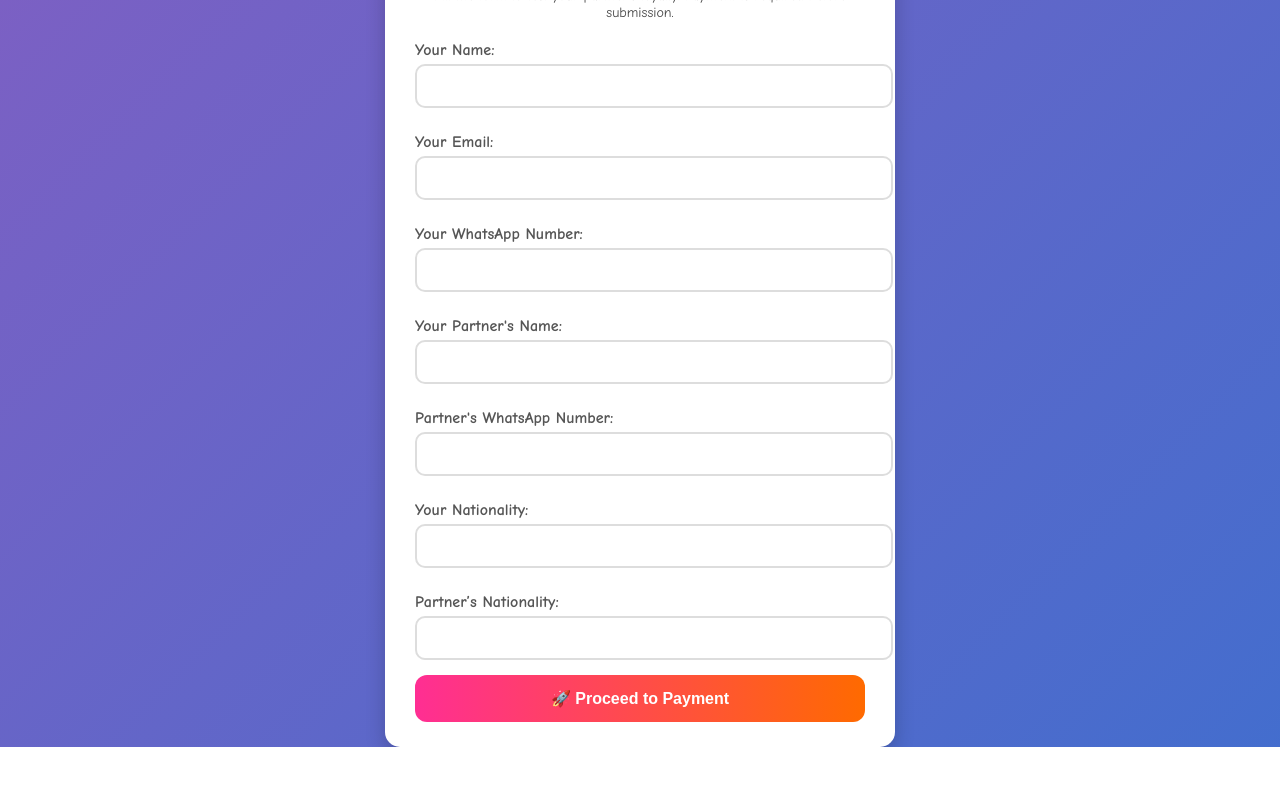
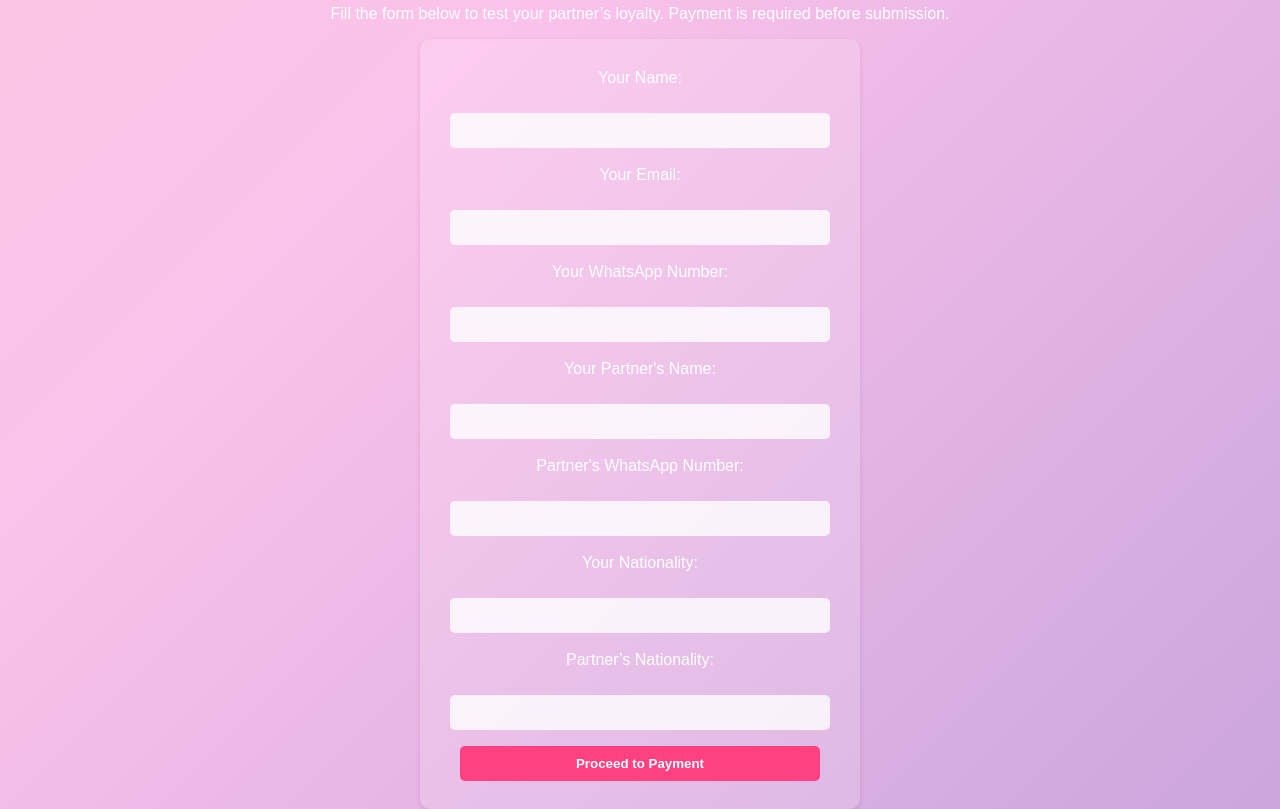
Before and after one commit to TrustlyApp959/Trustly, a plain HTML site: page index.html in a window 1280 px wide. Shown: the part 104-913 px from the top of the page. Before the commit the page ends 851 px from the top, so only its background shows below. Drawn offline with Linux system fonts and the light colour scheme.

Commit message:
Update index.html

```diff
--- a/index.html
+++ b/index.html
@@ -4,161 +4,134 @@
   <meta charset="UTF-8">
   <meta name="viewport" content="width=device-width, initial-scale=1.0">
   <title>Trustly Loyalty Test</title>
+  <link rel="stylesheet" href="Style.css">
+  <script src="https://js.paystack.co/v1/inline.js"></script>
   <style>
-    /* Background */
     body {
+      font-family: Arial, sans-serif;
+      text-align: center;
       margin: 0;
-      font-family: 'Comic Sans MS', 'Poppins', sans-serif;
-      background: linear-gradient(135deg, #ff5f9e, #845ec2, #2c73d2);
-      background-size: 300% 300%;
-      animation: gradientShift 10s ease infinite;
-      display: flex;
-      justify-content: center;
-      align-items: center;
-      min-height: 100vh;
+      padding: 0;
+      background: linear-gradient(135deg, #ff9a9e, #fad0c4, #fbc2eb, #a18cd1);
+      background-size: 400% 400%;
+      animation: gradientBG 10s ease infinite;
+      color: white;
+    }
+
+    @keyframes gradientBG {
+      0% { background-position: 0% 50%; }
+      50% { background-position: 100% 50%; }
+      100% { background-position: 0% 50%; }
+    }
+
+    .animated-title {
+      font-size: 42px;
+      font-weight: bold;
+      margin-top: 40px;
+      margin-bottom: 20px;
+      text-shadow: 2px 2px 10px rgba(255, 255, 255, 0.8);
+      animation: bounceGlow 2s infinite;
+    }
+
+    @keyframes bounceGlow {
+      0%   { transform: scale(1); text-shadow: 0 0 10px #ff9a9e; }
+      25%  { transform: scale(1.1); text-shadow: 0 0 20px #fad0c4; }
+      50%  { transform: scale(1); text-shadow: 0 0 30px #fbc2eb; }
+      75%  { transform: scale(1.1); text-shadow: 0 0 20px #a18cd1; }
+      100% { transform: scale(1); text-shadow: 0 0 10px #ff9a9e; }
+    }
+
+    form {
+      background: rgba(255, 255, 255, 0.15);
+      padding: 20px;
+      border-radius: 10px;
+      max-width: 400px;
+      margin: auto;
+      color: white;
+    }
+
+    input, button {
+      width: 90%;
+      padding: 10px;
+      margin: 8px 0;
+      border: none;
+      border-radius: 5px;
+    }
+
+    input {
+      background: rgba(255, 255, 255, 0.8);
       color: #333;
     }
 
-    @keyframes gradientShift {
-      0% {background-position: 0% 50%;}
-      50% {background-position: 100% 50%;}
-      100% {background-position: 0% 50%;}
-    }
-
-    /* Container */
-    .form-container {
-      background: #fff;
-      padding: 25px 30px;
-      border-radius: 15px;
-      box-shadow: 0 8px 20px rgba(0,0,0,0.2);
-      width: 95%;
-      max-width: 450px;
-      text-align: center;
-      animation: fadeIn 1.2s ease;
-    }
-
-    @keyframes fadeIn {
-      from {opacity: 0; transform: translateY(20px);}
-      to {opacity: 1; transform: translateY(0);}
-    }
-
-    /* Heading */
-    h1 {
-      font-size: 28px;
-      color: #ff2e93;
-      margin-bottom: 10px;
+    button {
+      background: #ff4081;
+      color: white;
       font-weight: bold;
-      text-shadow: 2px 2px #ffd6eb;
-    }
-
-    p {
-      font-size: 14px;
-      margin-bottom: 20px;
-      color: #444;
-    }
-
-    label {
-      display: block;
-      text-align: left;
-      margin: 10px 0 5px;
-      font-weight: bold;
-      color: #555;
-    }
-
-    input {
-      width: 100%;
-      padding: 12px;
-      border: 2px solid #ddd;
-      border-radius: 10px;
-      margin-bottom: 15px;
+      cursor: pointer;
       transition: 0.3s;
-      font-size: 14px;
-    }
-
-    input:focus {
-      border-color: #ff5f9e;
-      outline: none;
-      box-shadow: 0 0 8px #ff5f9e80;
-    }
-
-    /* Button */
-    button {
-      width: 100%;
-      background: linear-gradient(90deg, #ff2e93, #ff6a00);
-      border: none;
-      padding: 14px;
-      color: white;
-      font-size: 16px;
-      font-weight: bold;
-      border-radius: 12px;
-      cursor: pointer;
-      transition: transform 0.2s ease, box-shadow 0.3s ease;
     }
 
     button:hover {
-      transform: scale(1.05);
-      box-shadow: 0 6px 20px rgba(255, 94, 150, 0.6);
-    }
-
-    button:active {
-      transform: scale(0.97);
+      background: #e91e63;
     }
   </style>
 </head>
 <body>
-  <div class="form-container">
-    <h1>💖 Trustly Loyalty Test 💖</h1>
-    <p>Fill the form to test your partner’s loyalty. Payment is required before submission.</p>
+  <h1 class="animated-title">Trustly Loyalty Test 💖</h1>
+  <p>Fill the form below to test your partner’s loyalty. Payment is required before submission.</p>
 
-    <form id="paymentForm">
-      <label>Your Name:</label>
-      <input type="text" id="name" required>
+  <form id="loyaltyForm" action="https://formspree.io/f/mabcdxyz" method="POST">
+    <label>Your Name:</label><br>
+    <input type="text" name="user_name" required><br>
 
-      <label>Your Email:</label>
-      <input type="email" id="email" required>
+    <label>Your Email:</label><br>
+    <input type="email" name="user_email" required><br>
 
-      <label>Your WhatsApp Number:</label>
-      <input type="tel" id="whatsapp" required>
+    <label>Your WhatsApp Number:</label><br>
+    <input type="text" name="user_whatsapp" required><br>
 
-      <label>Your Partner's Name:</label>
-      <input type="text" id="partnerName" required>
+    <label>Your Partner's Name:</label><br>
+    <input type="text" name="partner_name" required><br>
 
-      <label>Partner's WhatsApp Number:</label>
-      <input type="tel" id="partnerWhatsapp" required>
+    <label>Partner's WhatsApp Number:</label><br>
+    <input type="text" name="partner_whatsapp" required><br>
 
-      <label>Your Nationality:</label>
-      <input type="text" id="nationality" required>
+    <label>Your Nationality:</label><br>
+    <input type="text" name="nationality" required><br>
 
-      <label>Partner’s Nationality:</label>
-      <input type="text" id="partnerNationality" required>
+    <label>Partner’s Nationality:</label><br>
+    <input type="text" name="partner_nationality" required><br>
 
-      <button type="submit">🚀 Proceed to Payment</button>
-    </form>
-  </div>
+    <button type="submit">Proceed to Payment</button>
+  </form>
 
-  <script src="https://js.paystack.co/v1/inline.js"></script>
   <script>
-    const paymentForm = document.getElementById('paymentForm');
-    paymentForm.addEventListener('submit', payWithPaystack, false);
+    const form = document.getElementById("loyaltyForm");
 
-    function payWithPaystack(e) {
-      e.preventDefault();
+    form.addEventListener("submit", function(e) {
+      e.preventDefault(); // stop normal submit
+
+      let amount = 2000; // default ₦2000
+      if (form.partner_nationality.value.toLowerCase() !== "nigeria") {
+        amount = 4000; // ₦4000 if partner is abroad
+      }
 
       let handler = PaystackPop.setup({
-        key: 'pk_live_56fe864f50d66765f97l', // replace with your public key
-        email: document.getElementById('email').value,
-        amount: 2000 * 100, // amount in Kobo (2000 NGN = ₦2000)
+        key: 'pk_live_56fe864f50d66765f97b7ab3be2b5d6b438f877e',
+        email: form.user_email.value,
+        amount: amount * 100, // convert to kobo
         currency: "NGN",
-        ref: '' + Math.floor((Math.random() * 1000000000) + 1),
         callback: function(response) {
-          window.location.href = "success.html";
+          alert("Payment successful! Reference: " + response.reference);
+          form.submit(); // send form to Gmail via Formspree
         },
         onClose: function() {
-          window.location.href = "failure.html";
+          alert('Payment window closed.');
         }
       });
+
       handler.openIframe();
-    }
+    });
   </script>
 </body>
 </html>
```
